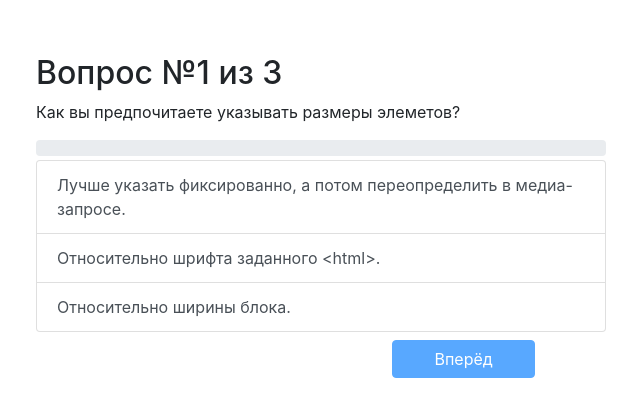
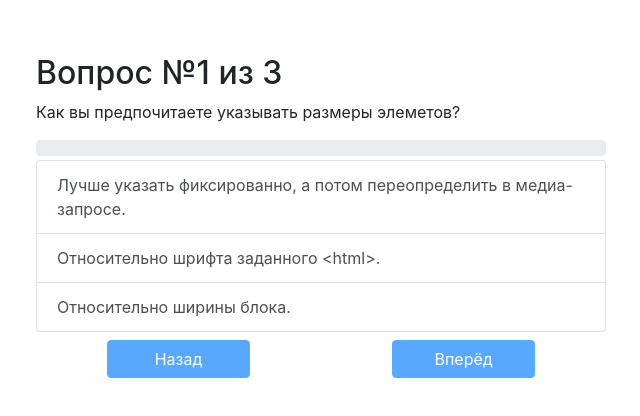
Before and after one commit to deim0707/recom_app, a React (Create React App) app: page / in a window 1280 px wide. Shown: the part 104-520 px from the top of the page, without its empty margins (319-959 px from the left). Built offline with nearby package versions, Linux system fonts and the light colour scheme.

Commit message:
мелкий рефакторинг

```diff
--- a/src/App.js
+++ b/src/App.js
@@ -11,7 +11,7 @@ class App extends Component {
 
     render() {
 
-        let showed;
+        // let showed;
 
         // console.log(`показывается дисплей ${this.props.showedDisplay}`);
 
@@ -32,11 +32,11 @@ class App extends Component {
 
         }
 
-        return (
-            <div className="App">
-                {showed}
-            </div>
-        );
+        // return (
+        //     <div className="App">
+        //         {showed}
+        //     </div>
+        // );
     }
 }
 
--- a/src/components/questions/questions.js
+++ b/src/components/questions/questions.js
@@ -96,21 +96,18 @@ class Questions extends Component {
                             <Col sm={12} className=''>
                                 <ListGroup>
                                     <ListGroup.Item action
-                                                    // href="#link1"
                                                     key={uniqid()}
                                                     style={makeStyleSelectedAnswer(answer1)}
                                                     onClick={() => doSelectAnswer(answer1)}>
                                         {answer1.text}
                                     </ListGroup.Item>
                                     <ListGroup.Item action
-                                                    // href="#link2"
                                                     key={uniqid()}
                                                     style={makeStyleSelectedAnswer(answer2)}
                                                     onClick={() => doSelectAnswer(answer2)}>
                                         {answer2.text}
                                     </ListGroup.Item>
                                     <ListGroup.Item action
-                                                    // href="#link3"
                                                     key={uniqid()}
                                                     style={makeStyleSelectedAnswer(answer3)}
                                                     onClick={() => doSelectAnswer(answer3)}>
@@ -123,8 +120,8 @@ class Questions extends Component {
 
                     <div className="questions--buttons mt-2 d-flex justify-content-around align-content-center">
                         <Button variant="primary w-25" id='btnPrew'
-                                className={numberOfQuestion === 1 ? 'hide' : ''}
-                                disabled={prewButtonDisable}
+                                // className={numberOfQuestion === 1 ? 'hide' : ''}
+                                disabled={numberOfQuestion === 1}
                                 onClick={() => prewQuestion(this.lastSelectedAnswer)}>
                             Назад
                         </Button>
```
